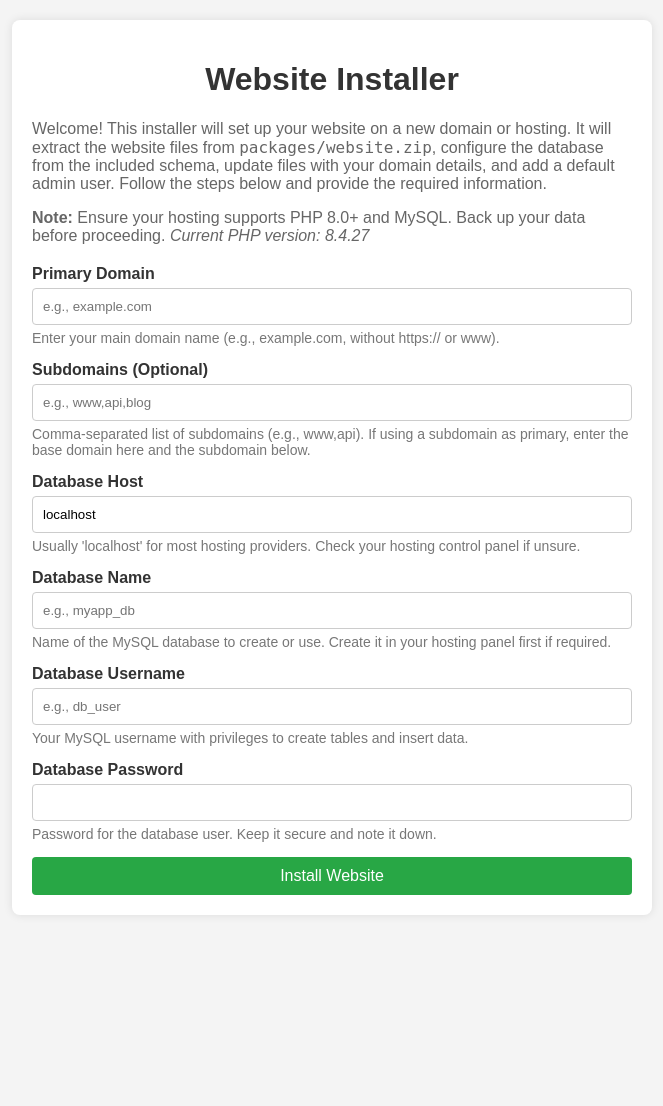
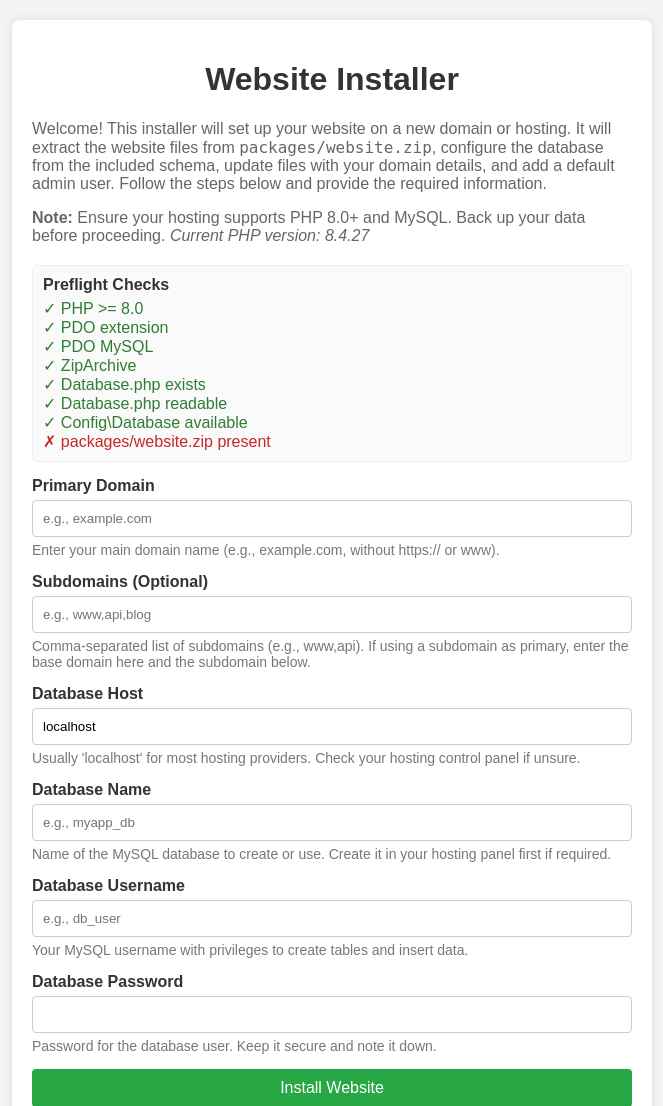
Before and after one commit to irlam/Web-Installer, a PHP site: page /install.php in a window 1280 px wide. Shown: the top 1106 px of the page, without its empty margins (308-971 px from the left). Before the commit the page ends 895 px from the top, so only its background shows below. Run offline with PHP 8.4, Linux system fonts and the light colour scheme; some libraries are stand-ins or nearby versions.

Commit message:
Add preflight checks UI, top-level Database include in Installer, and improved resilience on hosts without autoloaders

```diff
--- a/install.php
+++ b/install.php
@@ -88,6 +88,39 @@ if ($_SERVER['REQUEST_METHOD'] === 'POST') {
             <p>Welcome! This installer will set up your website on a new domain or hosting. It will extract the website files from <code>packages/website.zip</code>, configure the database from the included schema, update files with your domain details, and add a default admin user. Follow the steps below and provide the required information.</p>
             <p><strong>Note:</strong> Ensure your hosting supports PHP 8.0+ and MySQL. Back up your data before proceeding. <em>Current PHP version: <?php echo PHP_VERSION; ?></em></p>
         </div>
+        <?php
+        // Preflight checks (displayed on GET and POST)
+        $checks = [];
+        $checks['PHP >= 8.0'] = version_compare(PHP_VERSION, '8.0', '>=');
+        $checks['PDO extension'] = extension_loaded('pdo');
+        $checks['PDO MySQL'] = extension_loaded('pdo_mysql');
+        $checks['ZipArchive'] = class_exists('ZipArchive');
+        $dbPath = __DIR__ . '/src/Config/Database.php';
+        $checks['Database.php exists'] = file_exists($dbPath);
+        $checks['Database.php readable'] = is_readable($dbPath);
+        // Try to load Database.php if not loaded
+        if (!class_exists('Config\\Database') && file_exists($dbPath)) {
+            require_once $dbPath;
+        }
+        $checks['Config\\Database available'] = class_exists('Config\\Database');
+        $pkgZip = __DIR__ . '/packages/website.zip';
+        $checks['packages/website.zip present'] = file_exists($pkgZip);
+        ?>
+        <div class="form-group" style="background:#fafafa;border:1px solid #eee;padding:10px;border-radius:6px;">
+            <label>Preflight Checks</label>
+            <ul style="margin:0;">
+                <?php foreach ($checks as $label => $ok): ?>
+                    <li style="color: <?php echo $ok ? '#2e7d32' : '#c62828'; ?>;">
+                        <?php echo $ok ? '✓' : '✗'; ?> <?php echo htmlspecialchars($label); ?>
+                    </li>
+                <?php endforeach; ?>
+            </ul>
+            <?php if (!$checks['Config\\Database available']): ?>
+                <div class="help" style="color:#c62828;">
+                    Database class not loaded. Ensure the file exists at <code>src/Config/Database.php</code> and is readable. The namespace should be <code>namespace Config;</code> and the class name <code>Database</code>.
+                </div>
+            <?php endif; ?>
+        </div>
         <?php if ($errors): ?>
             <div class="error">
                 <ul><?php foreach ($errors as $e) echo "<li>$e</li>"; ?></ul>
--- a/src/App/Installer.php
+++ b/src/App/Installer.php
@@ -2,7 +2,13 @@
 
 namespace App;
 
-require_once __DIR__ . '/../Config/Database.php';
+// Best-effort include of Database class for hosts without autoloaders
+if (!class_exists('Config\\Database')) {
+    $dbBootstrap = __DIR__ . '/../Config/Database.php';
+    if (file_exists($dbBootstrap)) {
+        require_once $dbBootstrap;
+    }
+}
 
 class Installer
 {
```
